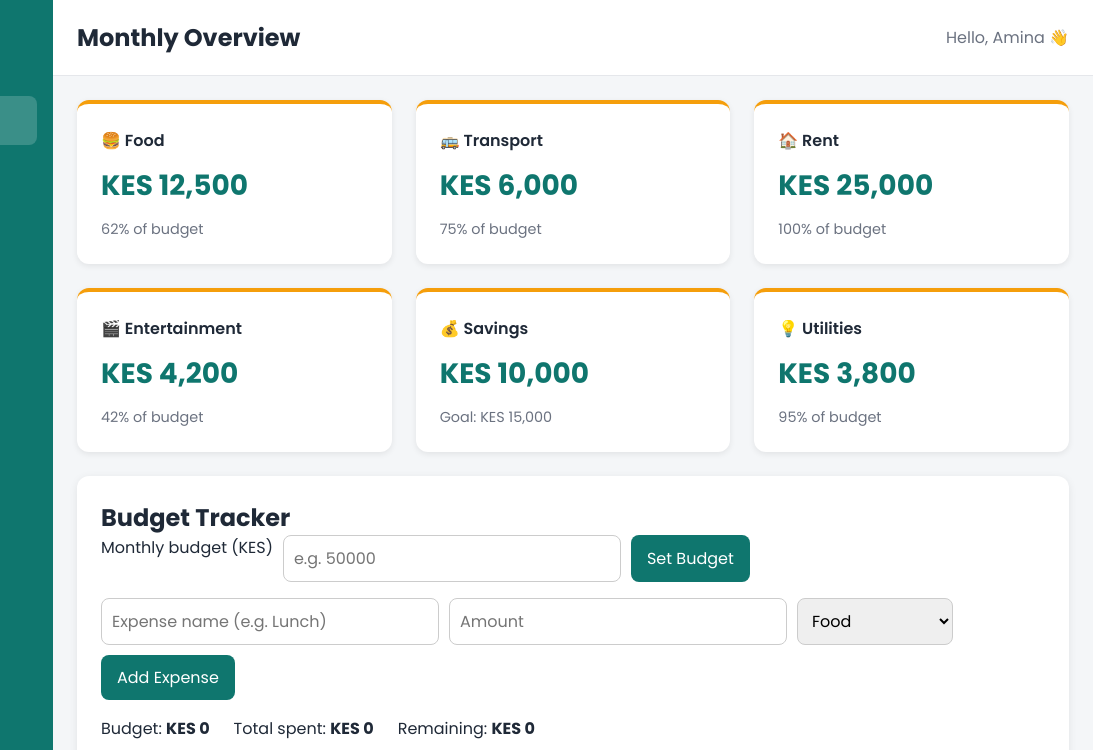
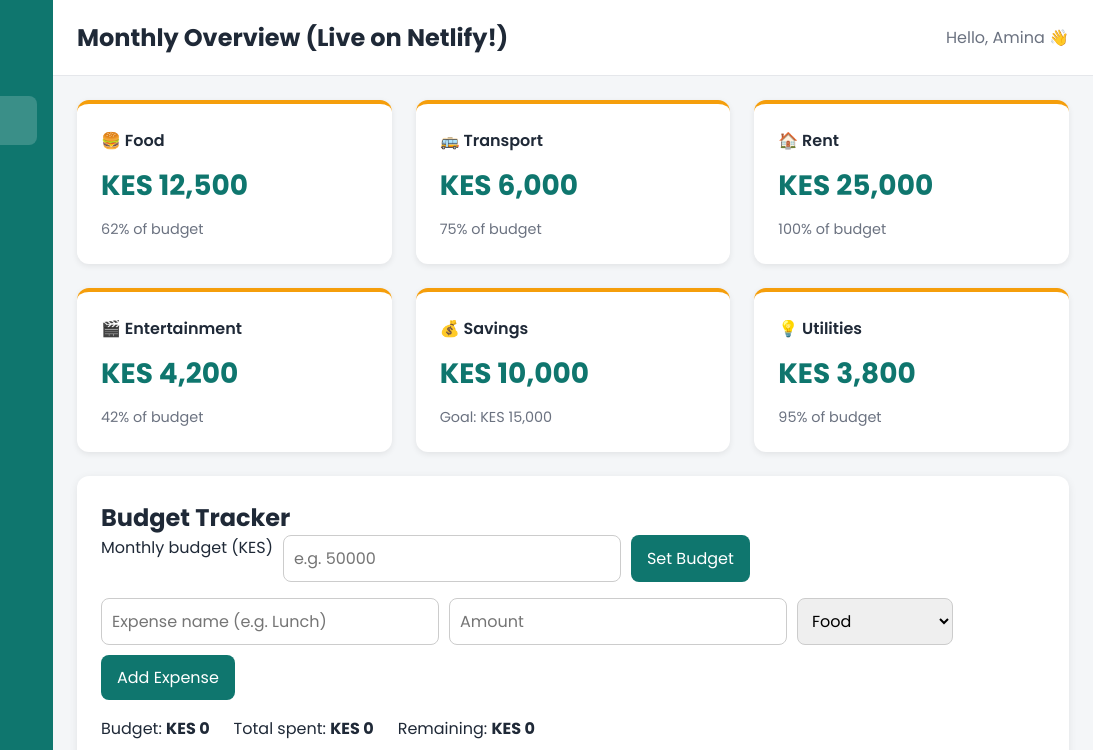
Before and after one commit to sowdaahmed2025-wq/spendwise-dashboard, a plain HTML site: page index.html in a window 1280 px wide. Shown: the top 750 px of the page, 187-1280 px from the left. Drawn offline with Linux system fonts and the light colour scheme.

Commit message:
Update heading to test continuous deployment

```diff
--- a/index.html
+++ b/index.html
@@ -27,7 +27,7 @@
   </aside>
 
   <header class="header">
-    <h2>Monthly Overview</h2>
+    <h2>Monthly Overview (Live on Netlify!)</h2>
     <div class="user">Hello, Amina 👋</div>
   </header>
 
```
